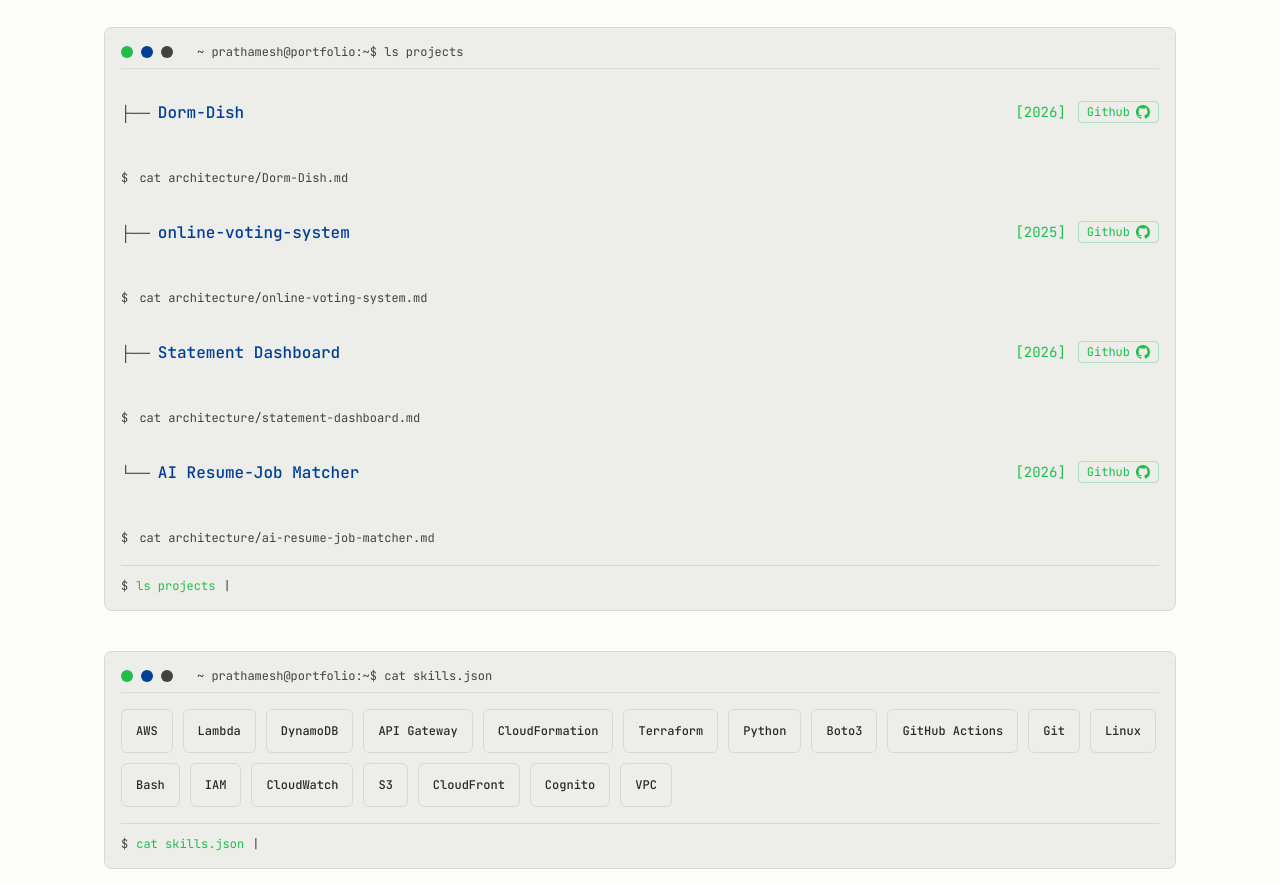
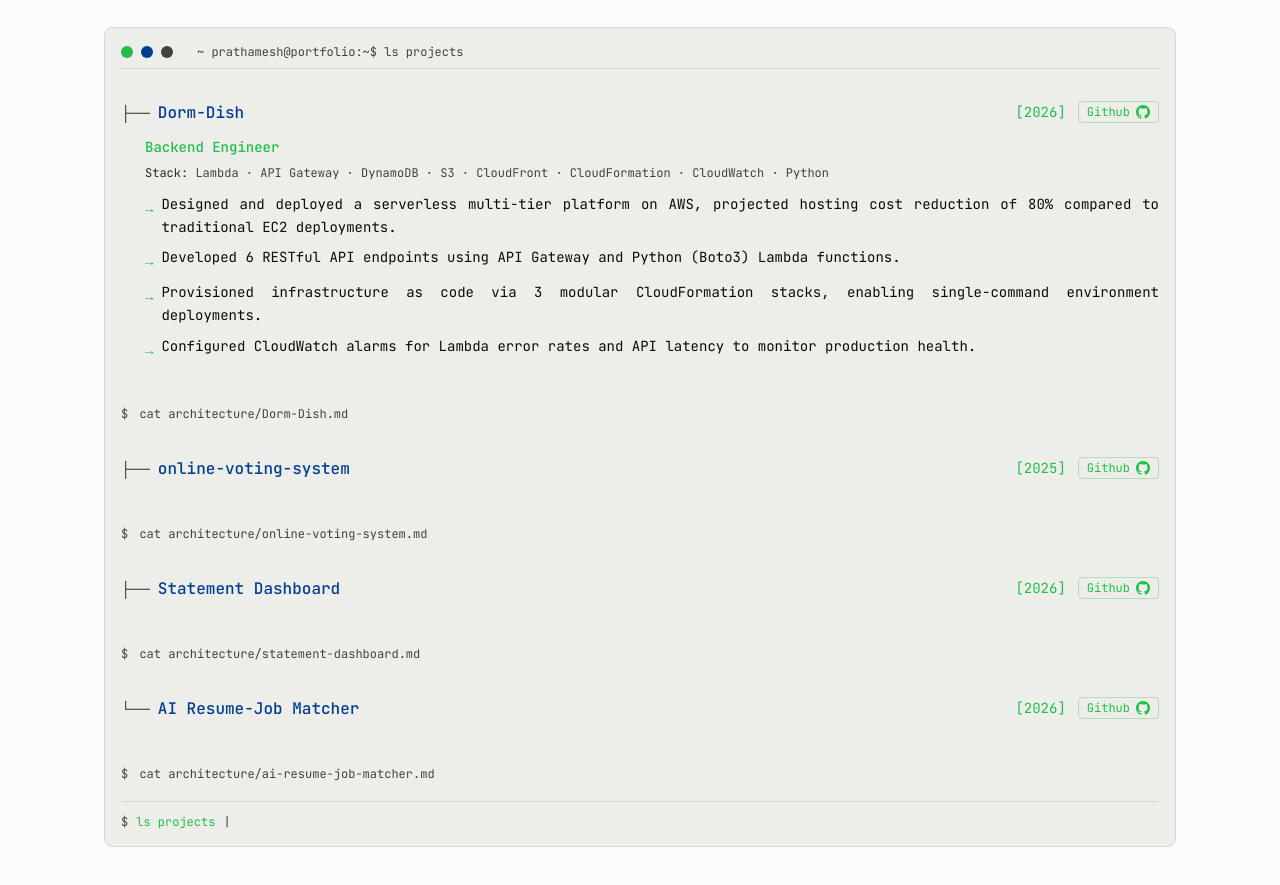
Before and after one commit to prathameshlonare/portfolio, a Next.js app: page / in a window 1280 px wide. Shown: the part 1220-2105 px from the top of the page. Built offline with nearby package versions, Linux system fonts and the light colour scheme.

Commit message:
fix: first project expanded by default, improve section reveal trigger

```diff
--- a/src/app/page.tsx
+++ b/src/app/page.tsx
@@ -191,6 +191,7 @@ export default function Home() {
                 year="2026"
                 githubUrl="https://github.com/prathameshlonare/Dorm-and-Dish"
                 tech="Lambda · API Gateway · DynamoDB · S3 · CloudFront · CloudFormation · CloudWatch · Python"
+                initialOpen={true}
                 bullets={[
                   "Designed and deployed a serverless multi-tier platform on AWS, projected hosting cost reduction of 80% compared to traditional EC2 deployments.",
                   "Developed 6 RESTful API endpoints using API Gateway and Python (Boto3) Lambda functions.",
--- a/src/components/ProjectCard.tsx
+++ b/src/components/ProjectCard.tsx
@@ -13,6 +13,7 @@ interface ProjectProps {
   githubUrl?: string;
   demoUrl?: string;
   isLast?: boolean;
+  initialOpen?: boolean;
 }
 
 export function ProjectCard({
@@ -24,8 +25,9 @@ export function ProjectCard({
   githubUrl,
   demoUrl,
   isLast = false,
+  initialOpen = false,
 }: ProjectProps) {
-  const [open, setOpen] = useState(false);
+  const [open, setOpen] = useState(initialOpen);
   const magneticRef = useMagneticHover<HTMLDivElement>({ strength: 2 });
   const contentRef = useRef<HTMLDivElement>(null);
   const [height, setHeight] = useState(0);
--- a/src/components/SectionReveal.tsx
+++ b/src/components/SectionReveal.tsx
@@ -22,7 +22,7 @@ export function SectionReveal({
           obs.disconnect();
         }
       },
-      { threshold: 0.1, rootMargin: "0px 0px -40px 0px" }
+      { threshold: 0, rootMargin: "0px 0px -20px 0px" }
     );
     obs.observe(el);
     return () => obs.disconnect();
```
